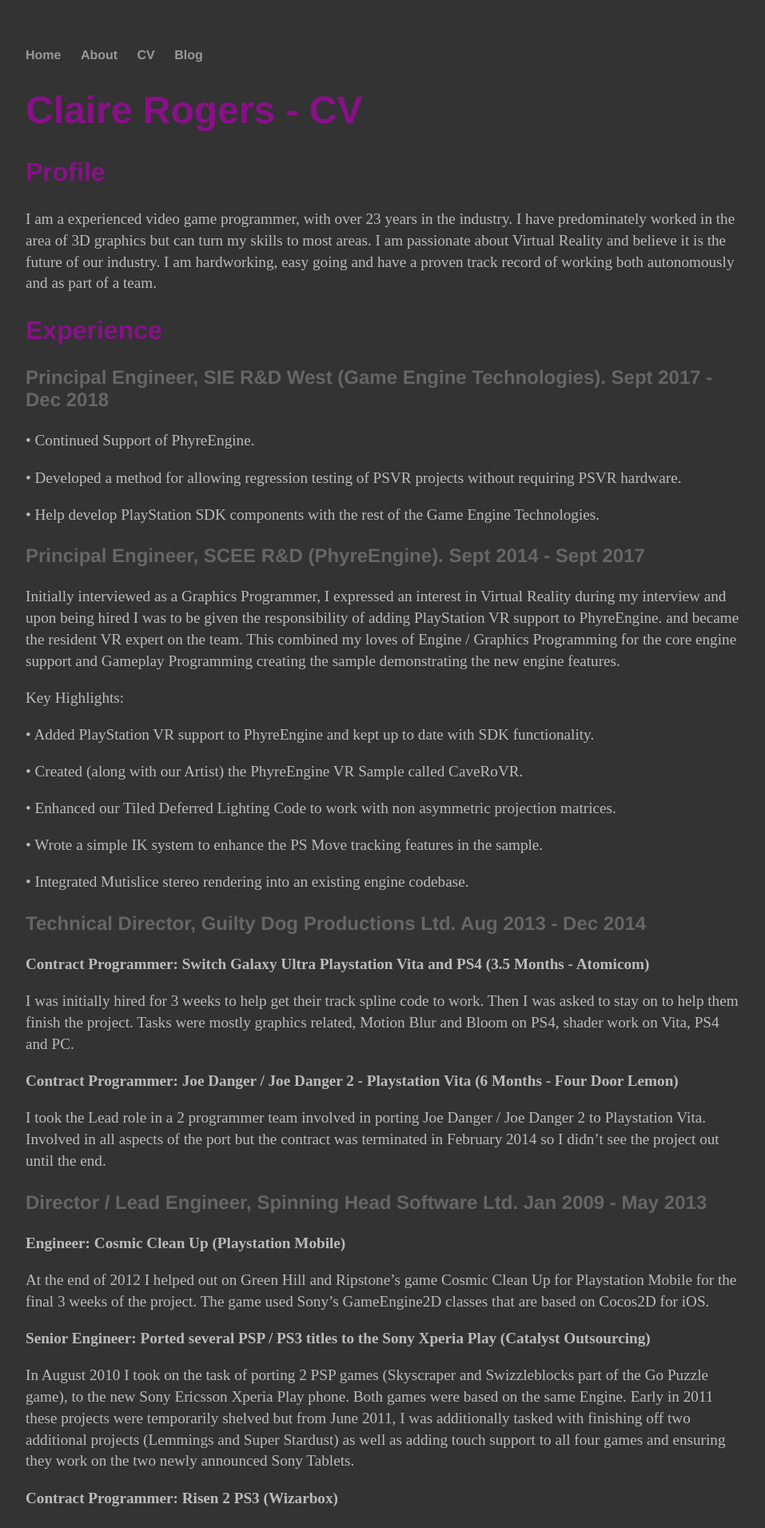
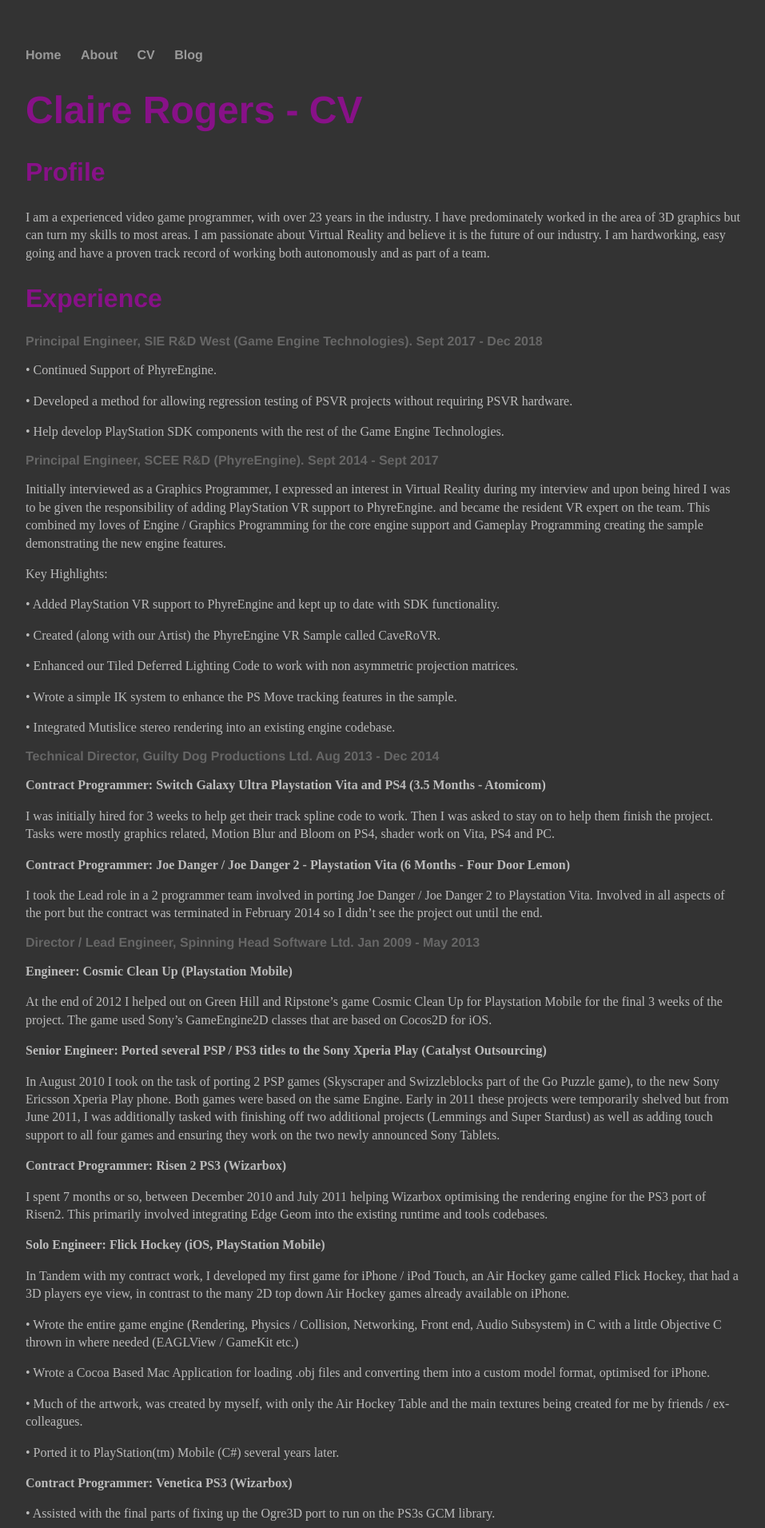
Before and after one commit to guiltydogprods/guiltydogprods.github.io, a Jekyll site: the page built from cv.md, in a window 1280 px wide. Shown: the top 1911 px of the page at 80% size, without its empty margins (160-1117 px from the left). Built offline with Jekyll 4.4.1, drawn with Linux system fonts in a browser that asks for light colours.

Commit message:
Update main.css

```diff
--- a/css/main.css
+++ b/css/main.css
@@ -31,12 +31,12 @@
     color: #818;
 }
 h3 {
-    font-size: 1.5em;
+    font-size: 1em;
     font-family:'Helvetica', 'Arial', 'Sans-Serif';
     color: #666;
 }
 p {
-    font-size: 1.2em;
+    font-size: 1em;
     line-height: 1.4em;
     color: #bbb;
 }
```
